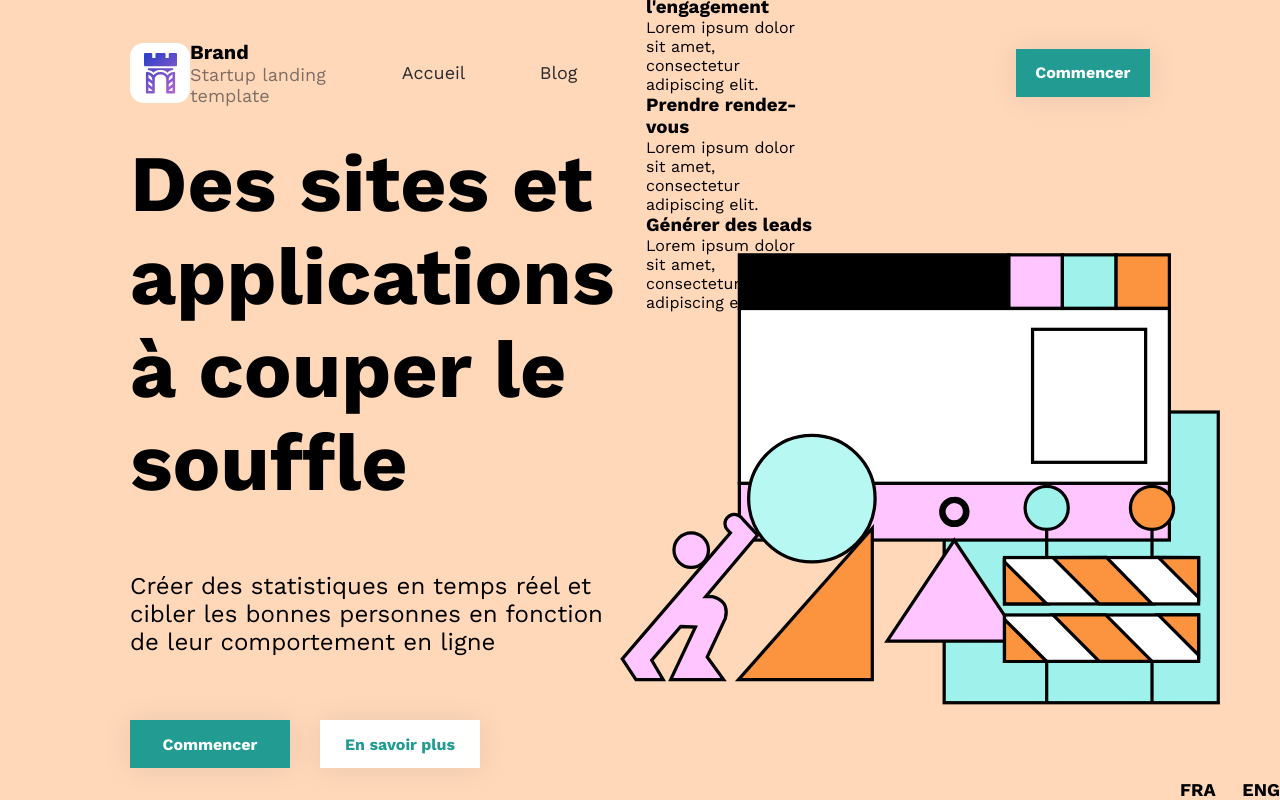
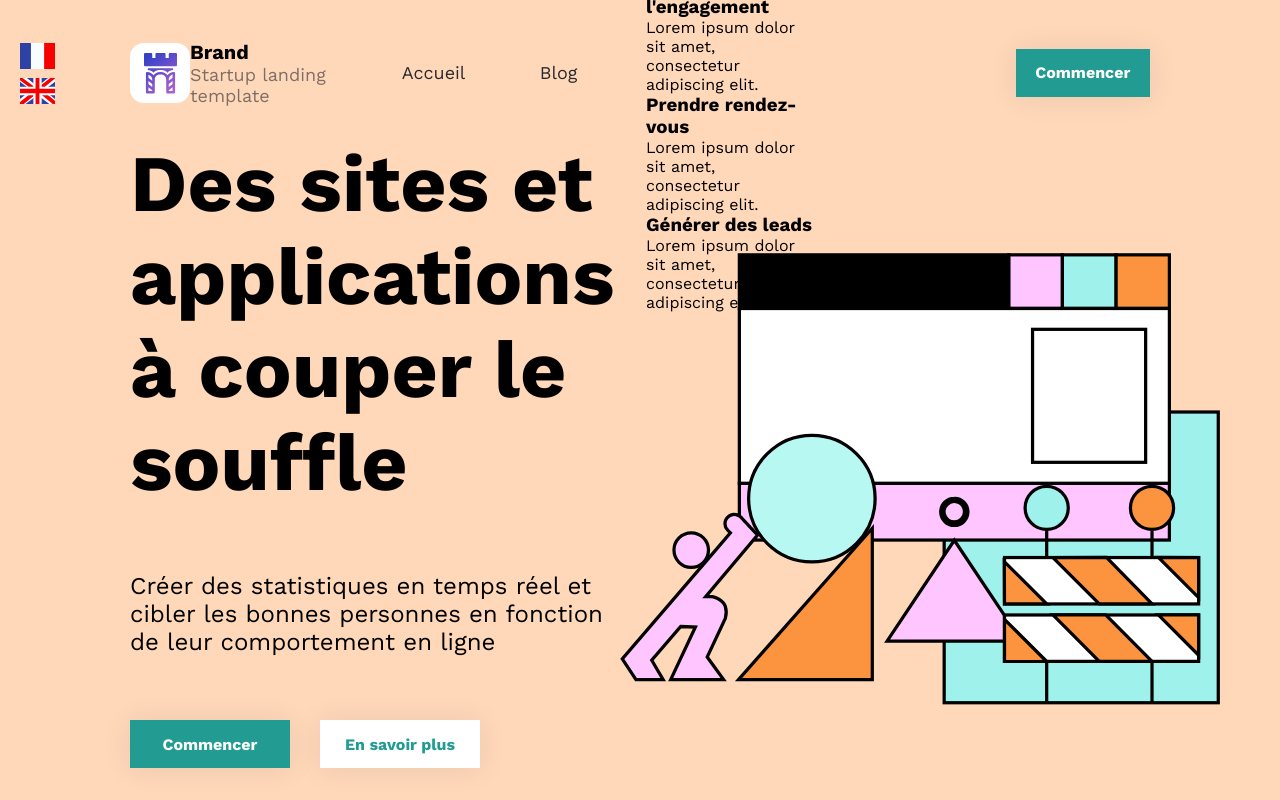
Before and after one commit to Melkibson/startup-landingpage, a React (Create React App) app: page / in a window 1280 px wide. Shown: the top 800 px of the page. Built offline with nearby package versions, Linux system fonts and the light colour scheme.

Commit message:
add translation

```diff
--- a/src/components/Home.js
+++ b/src/components/Home.js
@@ -14,12 +14,19 @@ import TradButton from "./common-components/TradButton";
 
 
 import styled from "styled-components";
+import i18n from "i18next";
+import {initReactI18next} from "react-i18next";
+import translate from "../utils/translation";
 
 const Main = styled.main`
   position: relative;
   width: 100%;
 `
-
+i18n
+    .use(initReactI18next)
+    .init(
+        translate
+    );
 const Home = () => {
     return(
         <Main>
--- a/src/components/common-components/Navigation.js
+++ b/src/components/common-components/Navigation.js
@@ -3,9 +3,7 @@ import logo from "../../assets/icons/logo.svg";
 import burger from "../../assets/icons/burger.svg";
 import arrow from "../../assets/icons/section-nav/arrow.svg";
 import styled from "styled-components";
-import i18n from "i18next";
-import {initReactI18next, useTranslation} from "react-i18next";
-import translate from "../../utils/translation";
+import {useTranslation} from "react-i18next";
 import {useState} from 'react'
 import Dropdown from "./nav-components/Dropdown";
 
@@ -131,12 +129,6 @@ transition: all 0.75s ease-in-out;
   }
 `
 
-i18n
-    .use(initReactI18next)
-    .init(
-        translate
-    );
-
 const Navigation = () => {
     const [show, setShow] = useState(false);
     const [clicked, setClicked] = useState(true);
--- a/src/components/common-components/TradButton.js
+++ b/src/components/common-components/TradButton.js
@@ -2,27 +2,46 @@ import styled from 'styled-components'
 import {PgRegularBold} from "../../utils/CommonStyle";
 // import {useState, useEffect} from 'react'
 import Translate from '../../utils/translation'
+import i18n from "i18next";
+
+import flagFR from '../../assets/icons/FR.svg'
+import flagGB from '../../assets/icons/GB.svg'
 
 const Container = styled.div`
-width: 100px;
+width: 50px;
+height: 70px;
 position:fixed;
-bottom: 0;
-right: 0;
+flex-wrap: wrap;
+top: 43px;
+left: 20px;
 display: flex;
 justify-content: space-between;
 `
 const Lang = styled.span`
+  transition: all 0.35s ease-in-out;
+  z-index: 2;
   ${PgRegularBold};
-  cursor: pointer
+  cursor: pointer;
+  width:  35px;
+  &:hover {
+    transform: scale(1.05);
+  }
+  @media (pointer: coarse){
+    &:active{
+       transform: scale(1.05);
+    }
+  }
+`
+const Flag = styled.img`
+  width: 100%;
+  height: auto;
 `
 const TradButton = () => {
     console.log(Translate.lng)
     return(
         <Container>
-            <Lang onClick={() => {Translate.lng = 'fr';     console.log('fr'+Translate.lng)
-            }}>FRA</Lang>
-            <Lang onClick={() => {Translate.lng = 'en';     console.log('en'+ Translate.lng)
-            }}>ENG</Lang>
+            <Lang onClick={() => {i18n.changeLanguage('fr')}}><Flag src={flagFR}/></Lang>
+            <Lang onClick={() => {i18n.changeLanguage('en')}}><Flag src={flagGB}/></Lang>
         </Container>
     )
 }
--- a/src/utils/translation.js
+++ b/src/utils/translation.js
@@ -132,7 +132,7 @@ const Translate = {
         "cardTitle2": "Divertissement",
         "cardTitle3": "Sportifs",
         "cardTitle4": "Créateurs",
-        "testimonyHeading": "Les companies les plus innovantes nous font confiance",
+        "testimonyHeading": "Les entreprises les plus innovantes nous font confiance",
         "testimonyContent": "Lorem ipsum dolor sit amet, consectetur adipiscing elit. Nulla bibendum elit eu venenatis semper.",
         "testimonyAuthor": "Viella Malkovich",
         "testimonyDesc": "Directrice artistique chez Johnson",
```
Also changed, not shown: src/assets/icons/FR.svg (added), src/assets/icons/GB.svg (added).
